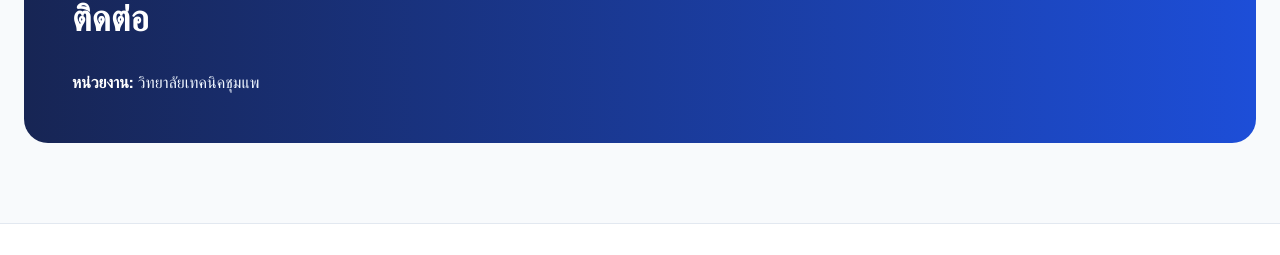
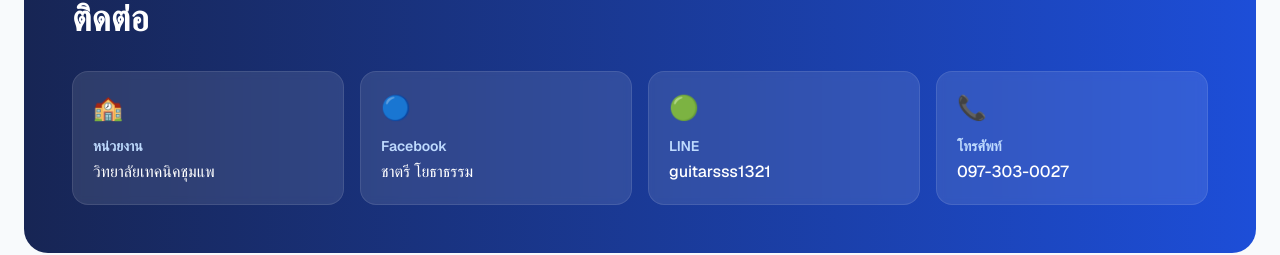
Before and after one commit to guitarsss1321-lang/chatree-portfolio, a Next.js app: page / in a window 1280 px wide. Shown: the part 2466-2721 px from the top of the page. Built offline with nearby package versions, Linux system fonts and the light colour scheme; no server answers; the database is empty.

Commit message:
Add contact information

```diff
--- a/app/page.tsx
+++ b/app/page.tsx
@@ -310,11 +310,46 @@
         <div className="rounded-3xl bg-gradient-to-r from-blue-950 to-blue-700 px-8 py-12 text-white md:px-12">
           <p className="text-sm font-bold uppercase tracking-widest text-blue-200">Contact</p>
           <h2 className="mt-3 text-3xl font-black md:text-4xl">ติดต่อ</h2>
-          <div className="mt-8 grid gap-4 text-blue-50">
-            <div>
-              <span className="font-semibold text-white">หน่วยงาน:</span>{" "}
-              {profileData?.institution || "วิทยาลัยเทคนิคชุมแพ"}
+
+          <div className="mt-8 grid gap-4 sm:grid-cols-2 lg:grid-cols-4">
+            <div className="rounded-2xl border border-white/10 bg-white/10 p-5 backdrop-blur-sm">
+              <div className="text-2xl">🏫</div>
+              <div className="mt-3 text-sm font-semibold text-blue-200">หน่วยงาน</div>
+              <div className="mt-1 font-medium text-white">
+                {profileData?.institution || "วิทยาลัยเทคนิคชุมแพ"}
+              </div>
             </div>
+
+            <a
+              href="https://www.facebook.com/search/top?q=%E0%B8%8A%E0%B8%B2%E0%B8%95%E0%B8%A3%E0%B8%B5%20%E0%B9%82%E0%B8%A2%E0%B8%98%E0%B8%B2%E0%B8%98%E0%B8%A3%E0%B8%A3%E0%B8%A1"
+              target="_blank"
+              rel="noopener noreferrer"
+              className="rounded-2xl border border-white/10 bg-white/10 p-5 backdrop-blur-sm transition hover:-translate-y-1 hover:bg-white/20"
+            >
+              <div className="text-2xl">🔵</div>
+              <div className="mt-3 text-sm font-semibold text-blue-200">Facebook</div>
+              <div className="mt-1 font-medium text-white">ชาตรี โยธาธรรม</div>
+            </a>
+
+            <a
+              href="https://line.me/ti/p/~guitarsss1321"
+              target="_blank"
+              rel="noopener noreferrer"
+              className="rounded-2xl border border-white/10 bg-white/10 p-5 backdrop-blur-sm transition hover:-translate-y-1 hover:bg-white/20"
+            >
+              <div className="text-2xl">🟢</div>
+              <div className="mt-3 text-sm font-semibold text-blue-200">LINE</div>
+              <div className="mt-1 font-medium text-white">guitarsss1321</div>
+            </a>
+
+            <a
+              href="tel:0973030027"
+              className="rounded-2xl border border-white/10 bg-white/10 p-5 backdrop-blur-sm transition hover:-translate-y-1 hover:bg-white/20"
+            >
+              <div className="text-2xl">📞</div>
+              <div className="mt-3 text-sm font-semibold text-blue-200">โทรศัพท์</div>
+              <div className="mt-1 font-medium text-white">097-303-0027</div>
+            </a>
           </div>
         </div>
       </section>
```
